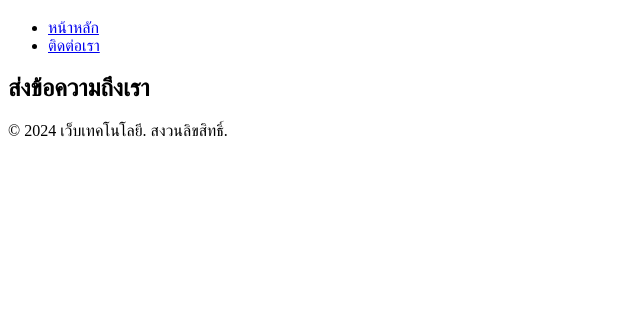
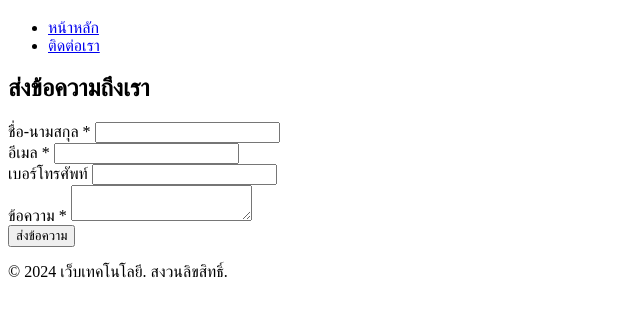
Before and after one commit to 66160156/web-semantic-lab, a plain HTML site: page contact.html in a window 1280 px wide. Shown: the part 61-378 px from the top of the page, without its empty margins (0-640 px from the left). Drawn offline with Linux system fonts and the light colour scheme.

Commit message:
เพิ่มฟอร์มพื้นฐานในหน้าติดต่อ

```diff
--- a/contact.html
+++ b/contact.html
@@ -19,7 +19,29 @@
     <main role="main">
       <section>
         <h2>ส่งข้อความถึงเรา</h2>
-        <!-- ฟอร์มจะถูกเพิ่มที่นี่ -->
+        <form action="/submit" method="POST">
+          <div class="form-group">
+            <label for="fullname">ชื่อ-นามสกุล *</label>
+            <input type="text" id="fullname" name="fullname" required />
+          </div>
+
+          <div class="form-group">
+            <label for="email">อีเมล *</label>
+            <input type="email" id="email" name="email" required />
+          </div>
+
+          <div class="form-group">
+            <label for="tel">เบอร์โทรศัพท์</label>
+            <input type="tel" id="tel" name="tel" />
+          </div>
+
+          <div class="form-group">
+            <label for="message">ข้อความ *</label>
+            <textarea id="message" name="message" required></textarea>
+          </div>
+
+          <button type="submit">ส่งข้อความ</button>
+        </form>
       </section>
     </main>
 
```
